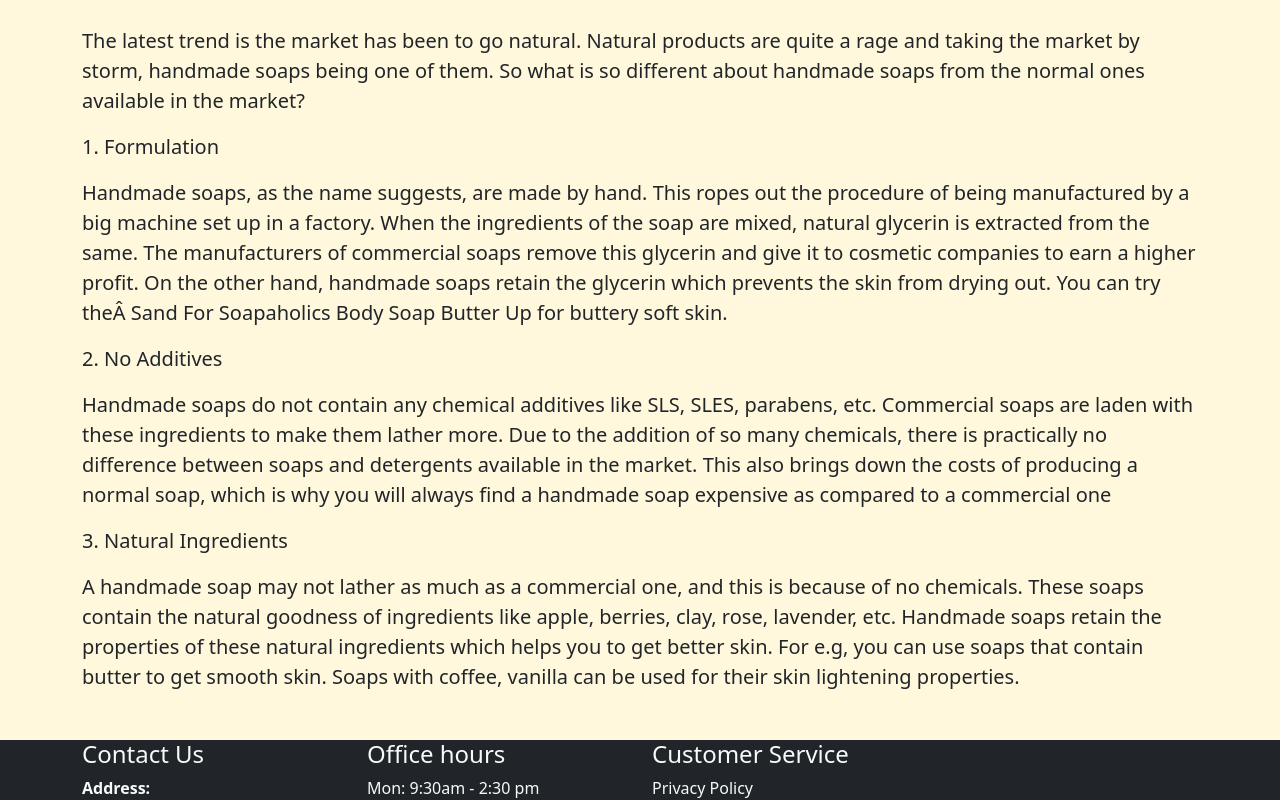
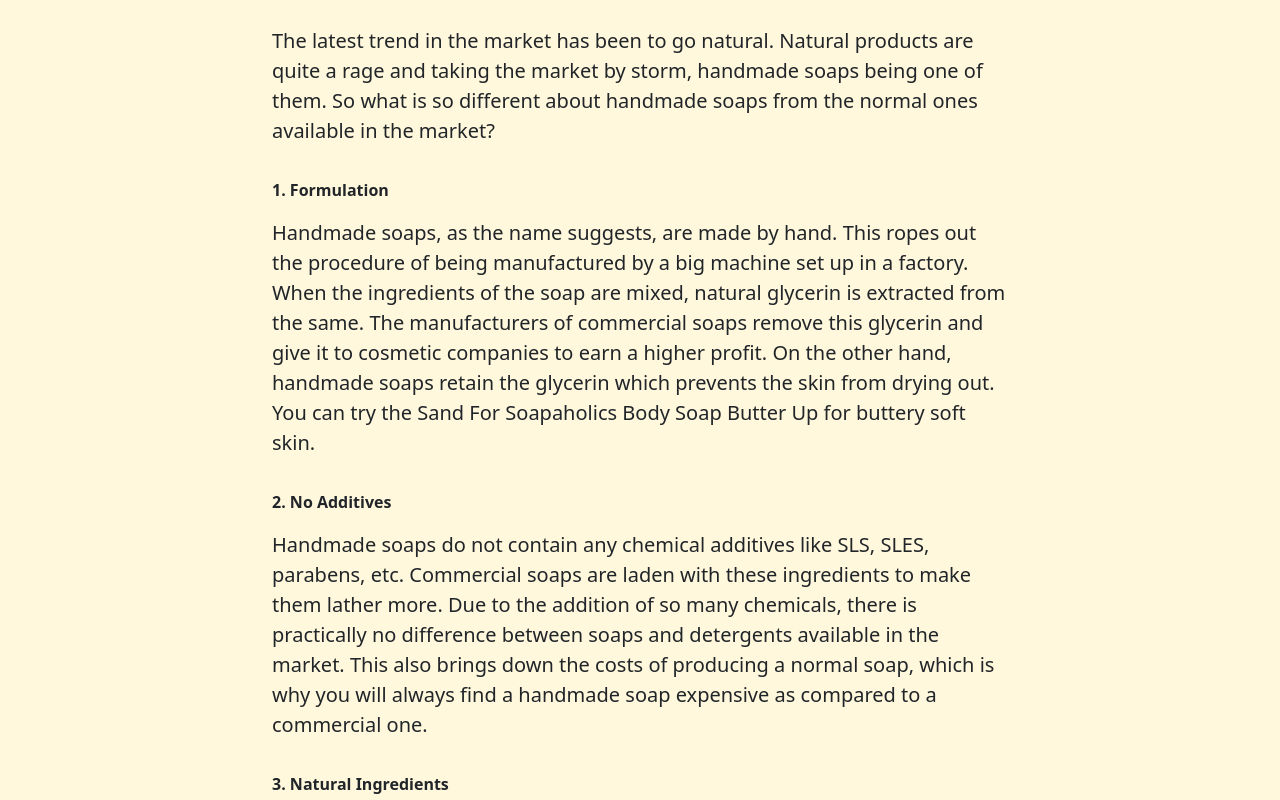
Before and after one commit to dianeyasminec/E-commerce-with-React.js, a React (Create React App) app: page / in a window 1280 px wide. Shown: the part 580-1380 px from the top of the page. Built offline with nearby package versions, Linux system fonts and the light colour scheme.

Commit message:
Update Home.jsx

```diff
--- a/src/components/Home.jsx
+++ b/src/components/Home.jsx
@@ -1,56 +1,45 @@
 import React from 'react';
-import variety from '../backend/images/variety.jpg'
-import { Container} from 'react-bootstrap';
-
-
+import variety from '../backend/images/variety.jpg';
+import { Container, Row, Col } from 'react-bootstrap';
 
 export default function Home() {
-
   return (
     <>
-    <h1 className="text-center lead display-4 py-2 ">
-      Welcome to our Anitta's Shop!
-    </h1>
-    <img
-    className="rounded mx-auto d-block"
-    src={variety} alt=''/>
-    <Container>
-      <p className="lead my-5">
-      The latest trend is the market has been to go natural.
-      Natural products are quite a rage and taking the market by storm,
-       handmade soaps being one of them. So what is so different about
-       handmade soaps from the normal ones available in the market?
-       <div className='py-3'><strong>1. Formulation</strong></div>
-       Handmade soaps, as the name suggests, are made by hand. This ropes
-        out the procedure of being manufactured by a big machine set up in
-        a factory. When the ingredients of the soap are mixed, natural
-         glycerin is extracted from the same. The manufacturers of
-         commercial soaps remove this glycerin and give it to cosmetic
-         companies to earn a higher profit. On the other hand, handmade soaps
-          retain the glycerin which prevents the skin from drying out. You can
-          try theÂ Sand For Soapaholics Body Soap Butter Up for buttery soft skin.
-          <div className='py-3'> <strong>2. No Additives</strong></div>
-          Handmade soaps do not contain any chemical additives like SLS, SLES,
-           parabens, etc. Commercial soaps are laden with these ingredients to
-            make them lather more. Due to the addition of so many chemicals,
-            there is practically no difference between soaps and detergents
-            available in the market. This also brings down the costs of
-             producing a normal soap, which is why you will always find a
-             handmade soap expensive as compared to a commercial one
-             <div className='py-3'> <strong>3. Natural Ingredients</strong></div>
-             A handmade soap may not lather as much as a commercial one, and
-              this is because of no chemicals. These soaps contain the natural
-               goodness of ingredients like apple, berries, clay, rose, lavender,
-               etc. Handmade soaps retain the properties of these natural ingredients
-                which helps you to get better skin. For e.g, you can use soaps that
-                 contain butter to get smooth skin. Soaps with coffee, vanilla can be
-                 used for their skin lightening properties.
-
-      </p>
-
-
-
-    </Container>
+      <h1 className="text-center lead display-4 py-2">Welcome to our Anitta's Shop!</h1>
+      <img className="rounded mx-auto d-block img-fluid" src={variety} alt="" />
+      <Container>
+        <Row className="my-5">
+          <Col lg={{ span: 8, offset: 2 }} md={{ span: 10, offset: 1 }} sm={12}>
+            <p className="lead">
+              The latest trend in the market has been to go natural. Natural products are quite a rage and taking the market
+              by storm, handmade soaps being one of them. So what is so different about handmade soaps from the normal ones
+              available in the market?
+            </p>
+            <div className="py-3"><strong>1. Formulation</strong></div>
+            <p className="lead">
+              Handmade soaps, as the name suggests, are made by hand. This ropes out the procedure of being manufactured by
+              a big machine set up in a factory. When the ingredients of the soap are mixed, natural glycerin is extracted
+              from the same. The manufacturers of commercial soaps remove this glycerin and give it to cosmetic companies to
+              earn a higher profit. On the other hand, handmade soaps retain the glycerin which prevents the skin from drying
+              out. You can try the Sand For Soapaholics Body Soap Butter Up for buttery soft skin.
+            </p>
+            <div className="py-3"><strong>2. No Additives</strong></div>
+            <p className="lead">
+              Handmade soaps do not contain any chemical additives like SLS, SLES, parabens, etc. Commercial soaps are laden
+              with these ingredients to make them lather more. Due to the addition of so many chemicals, there is practically
+              no difference between soaps and detergents available in the market. This also brings down the costs of producing
+              a normal soap, which is why you will always find a handmade soap expensive as compared to a commercial one.
+            </p>
+            <div className="py-3"><strong>3. Natural Ingredients</strong></div>
+            <p className="lead">
+              A handmade soap may not lather as much as a commercial one, and this is because of no chemicals. These soaps
+              contain the natural goodness of ingredients like apple, berries, clay, rose, lavender, etc. Handmade soaps retain
+              the properties of these natural ingredients which helps you to get better skin. For e.g, you can use soaps that
+              contain butter to get smooth skin. Soaps with coffee, vanilla can be used for their skin lightening properties.
+            </p>
+          </Col>
+        </Row>
+      </Container>
     </>
-  )
+  );
 }
```
